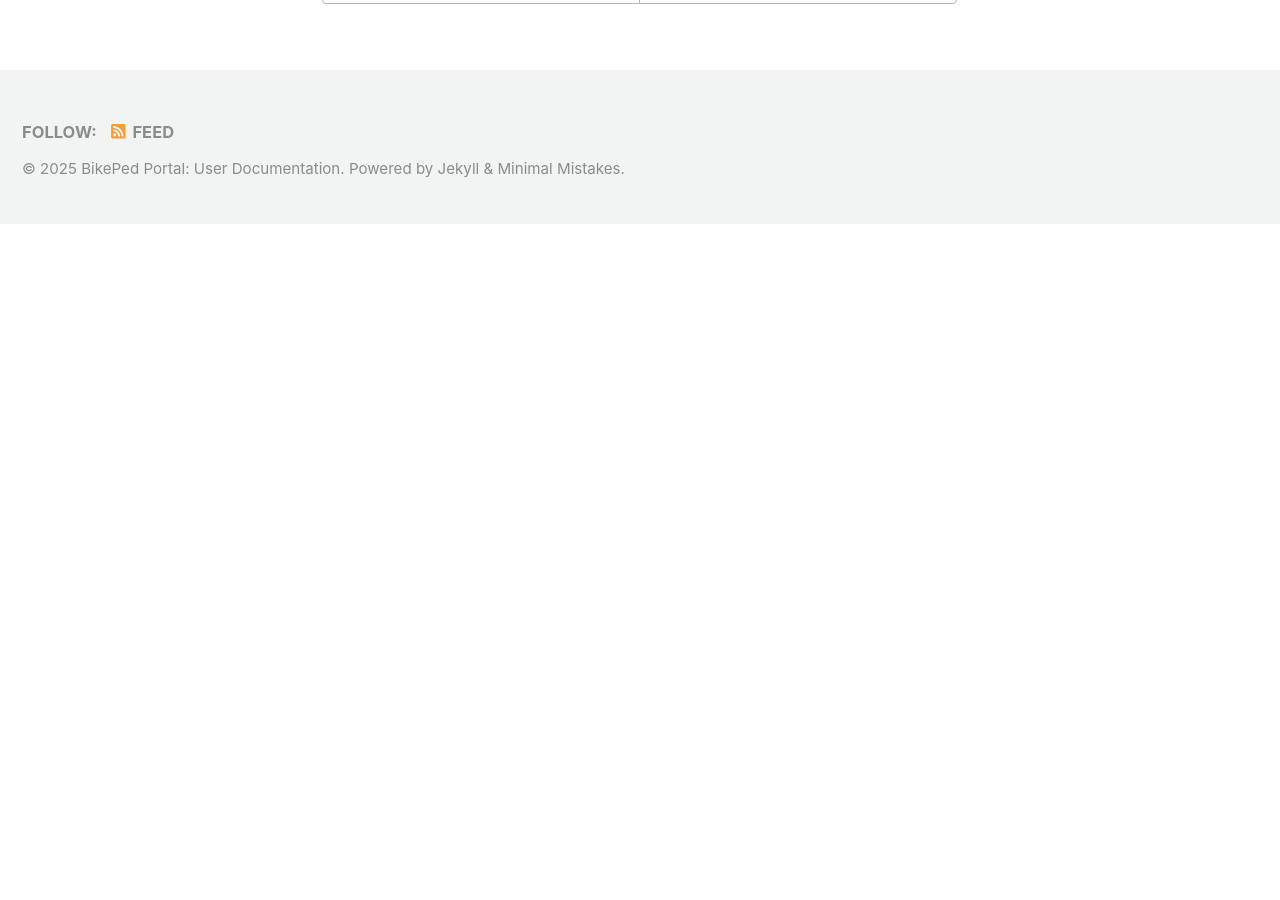
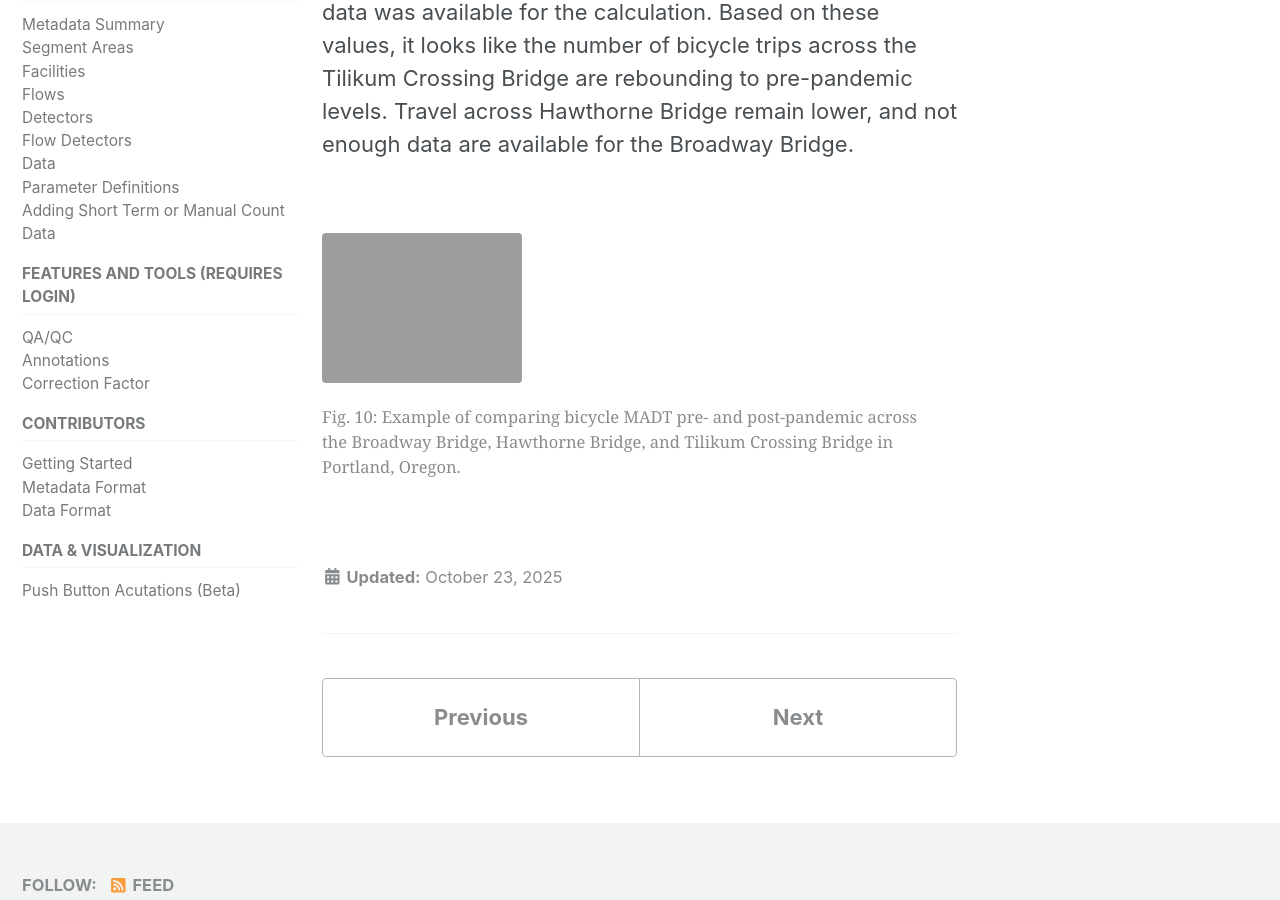
Before and after one commit to PSUTrec/documentation, a Jekyll site: the page built from _documents/15-exploreplus.md, in a window 1280 px wide and 900 px high, scrolled down 10178 px. Built offline with Jekyll 4.4.1, drawn with Linux system fonts in a browser that asks for light colours; nearby versions of some CDN libraries; before the commit the page ends 10402 px from its top, so only the background shows below that.

Commit message:
update figure dimensions

```diff
--- a/_documents/15-exploreplus.md
+++ b/_documents/15-exploreplus.md
@@ -72,7 +72,7 @@ To expand the "Charts & Analysis" window, you can either click on the "zoom in"
 The left sidebar menu on the "Charts & Analysis" tab shows all the available filters and metrics available (Fig. 9). The default "Quantity" is set to "Daily Total Volume"; other options are MADT, AADT, and weekday and weekend AADT (AAWDT and AAWET, respectively).
 
 <figure class="align-left">
-    <img src="{{ site.url }}{{ site.baseurl }}/assets/images/explore-fig9.png" alt="" style="float:center;width:200px;height:400x;">
+    <img src="{{ site.url }}{{ site.baseurl }}/assets/images/explore-fig9.png" alt="">
     <figcaption>Fig. 9: All the current options for displaying different types of data.</figcaption>
 </figure>
 
@@ -103,3 +103,8 @@ The steps to calculate the MADT for bicycles and compare three years worth of da
 - Click "Reload".
 
 In this particular example, we're comparing three years worth of available MADT data on the Broadway Bridge, Hawthorne Bridge, and Tilikum Crossing Bridge in Portland, Oregon (Fig. 10). Missing MADT values indicate not enough data was available for the calculation. Based on these values, it looks like the number of bicycle trips across the Tilikum Crossing Bridge are rebounding to pre-pandemic levels. Travel across Hawthorne Bridge remain lower, and not enough data are available for the Broadway Bridge.
+
+<figure class="align-left">
+    <img src="{{ site.url }}{{ site.baseurl }}/assets/images/explore-fig10.png" alt="" style="float:center;width:200px;height:400x;">
+    <figcaption>Fig. 10: Example of comparing bicycle MADT pre- and post-pandemic across the Broadway Bridge, Hawthorne Bridge, and Tilikum Crossing Bridge in Portland, Oregon.</figcaption>
+</figure>
```
